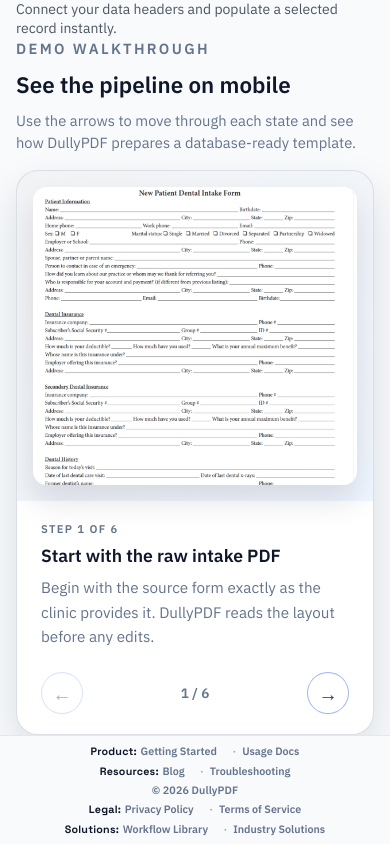
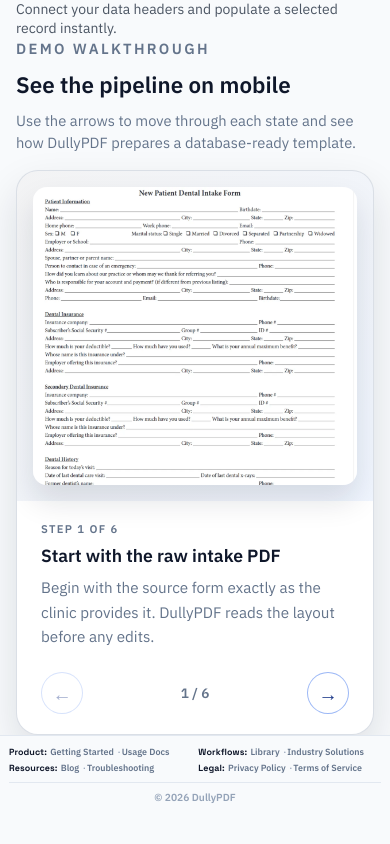
Before and after one commit to justin-thakral/dullyPDF, a React (Vite) app in the folder frontend/: page / in a window 390 px wide. Shown: the part 1212-2056 px from the top of the page. After the commit the page ends 2025 px from the top, so only its background shows below. Built offline with nearby package versions, Linux system fonts and the light colour scheme; no server answers.

Commit message:
Refine mobile footer rows and compact link labels

```diff
--- a/frontend/src/components/ui/SiteFooter.css
+++ b/frontend/src/components/ui/SiteFooter.css
@@ -98,7 +98,7 @@
   white-space: nowrap;
 }
 
-@media (max-width: 1180px) {
+@media (max-width: 1180px) and (min-width: 901px) {
   .site-footer {
     padding: 0.45rem 0.72rem;
   }
@@ -145,26 +145,104 @@
   }
 }
 
+@media (max-width: 900px) {
+  .site-footer {
+    padding: 0.68rem 0.78rem 0.56rem;
+  }
+
+  .site-footer__mobile {
+    max-width: 1100px;
+    margin: 0 auto;
+  }
+
+  .site-footer__mobile-rows {
+    display: flex;
+    flex-direction: column;
+    gap: 0.22rem;
+    margin-bottom: 0.42rem;
+  }
+
+  .site-footer__mobile-row {
+    display: grid;
+    grid-template-columns: repeat(2, minmax(0, 1fr));
+    gap: 0.52rem;
+    align-items: baseline;
+  }
+
+  .site-footer__mobile-row .site-footer__link-group {
+    gap: 0.24rem;
+    white-space: normal;
+    min-width: 0;
+  }
+
+  .site-footer__mobile-row .site-footer__label {
+    font-size: 0.6rem;
+    letter-spacing: 0.01em;
+    flex-shrink: 0;
+  }
+
+  .site-footer__mobile-row .site-footer__links {
+    flex-wrap: nowrap;
+    white-space: nowrap;
+    gap: 0;
+    min-width: 0;
+  }
+
+  .site-footer__mobile-row .site-footer__links a {
+    font-size: 0.6rem;
+    line-height: 1.2;
+  }
+
+  .site-footer__mobile-row .site-footer__links a + a {
+    margin-left: 0.28rem;
+    padding-left: 0.28rem;
+  }
+
+  .site-footer__mobile-row .site-footer__links a + a::before {
+    left: -0.02rem;
+  }
+
+  .site-footer__mobile-bottom {
+    display: flex;
+    justify-content: center;
+    align-items: center;
+    padding-top: 0.38rem;
+    border-top: 1px solid #e2e8f0;
+    font-size: 0.66rem;
+    color: #94a3b8;
+    font-weight: 700;
+    text-align: center;
+  }
+}
+
 @media (max-width: 640px) {
   .site-footer {
-    padding: 0.42rem 0.56rem;
+    padding: 0.62rem 0.56rem 0.48rem;
   }
 
-  .site-footer__bar {
-    gap: 0.28rem;
+  .site-footer__mobile-rows {
+    gap: 0.18rem;
   }
 
-  .site-footer__link-group {
-    gap: 0.22rem;
+  .site-footer__mobile-row {
+    gap: 0.42rem;
   }
 
-  .site-footer__links {
-    gap: 0.24rem 0.42rem;
+  .site-footer__mobile-row .site-footer__link-group {
+    gap: 0.2rem;
   }
 
-  .site-footer__label,
-  .site-footer__links a,
-  .site-footer__center {
-    font-size: 0.67rem;
+  .site-footer__mobile-row .site-footer__label,
+  .site-footer__mobile-row .site-footer__links a {
+    font-size: 0.56rem;
+  }
+
+  .site-footer__mobile-row .site-footer__links a + a {
+    margin-left: 0.24rem;
+    padding-left: 0.24rem;
+  }
+
+  .site-footer__mobile-bottom {
+    font-size: 0.64rem;
   }
 }
--- a/frontend/src/components/ui/SiteFooter.tsx
+++ b/frontend/src/components/ui/SiteFooter.tsx
@@ -1,3 +1,4 @@
+import { useEffect, useState } from 'react';
 import './SiteFooter.css';
 
 const PRODUCT_LINKS = [
@@ -20,10 +21,17 @@
   { label: 'Industry Solutions', href: '/industries' },
 ];
 
+const MOBILE_WORKFLOW_LINKS = [
+  { label: 'Library', href: '/workflows' },
+  { label: 'Industry Solutions', href: '/industries' },
+];
+
 type FooterLink = {
   label: string;
   href: string;
 };
+
+const MOBILE_FOOTER_QUERY = '(max-width: 900px)';
 
 const InlineLinkGroup = ({
   title,
@@ -47,8 +55,35 @@
 );
 
 export const SiteFooter = () => {
+  const [mobileFooter, setMobileFooter] = useState(() => {
+    if (typeof window === 'undefined' || typeof window.matchMedia !== 'function') return false;
+    return window.matchMedia(MOBILE_FOOTER_QUERY).matches;
+  });
+
+  useEffect(() => {
+    if (typeof window === 'undefined' || typeof window.matchMedia !== 'function') return;
+    const mediaQuery = window.matchMedia(MOBILE_FOOTER_QUERY);
+    const handleChange = (event: MediaQueryListEvent) => {
+      setMobileFooter(event.matches);
+    };
+
+    setMobileFooter(mediaQuery.matches);
+    if (typeof mediaQuery.addEventListener === 'function') {
+      mediaQuery.addEventListener('change', handleChange);
+      return () => mediaQuery.removeEventListener('change', handleChange);
+    }
+
+    const legacyMediaQuery = mediaQuery as MediaQueryList & {
+      addListener: (listener: (event: MediaQueryListEvent) => void) => void;
+      removeListener: (listener: (event: MediaQueryListEvent) => void) => void;
+    };
+    legacyMediaQuery.addListener(handleChange);
+    return () => legacyMediaQuery.removeListener(handleChange);
+  }, []);
+
   return (
     <footer className="site-footer">
+      {!mobileFooter ? (
         <div className="site-footer__bar">
           <InlineLinkGroup className="site-footer__group--product" title="Product" links={PRODUCT_LINKS} />
           <InlineLinkGroup className="site-footer__group--resources" title="Resources" links={RESOURCE_LINKS} />
@@ -58,6 +93,21 @@
           <InlineLinkGroup className="site-footer__group--legal" title="Legal" links={LEGAL_LINKS} />
           <InlineLinkGroup className="site-footer__group--solutions" title="Solutions" links={SOLUTION_LINKS} />
         </div>
+      ) : (
+        <div className="site-footer__mobile">
+          <div className="site-footer__mobile-rows">
+            <div className="site-footer__mobile-row">
+              <InlineLinkGroup title="Product" links={PRODUCT_LINKS} />
+              <InlineLinkGroup title="Workflows" links={MOBILE_WORKFLOW_LINKS} />
+            </div>
+            <div className="site-footer__mobile-row">
+              <InlineLinkGroup title="Resources" links={RESOURCE_LINKS} />
+              <InlineLinkGroup title="Legal" links={LEGAL_LINKS} />
+            </div>
+          </div>
+          <div className="site-footer__mobile-bottom">&copy; {new Date().getFullYear()} DullyPDF</div>
+        </div>
+      )}
     </footer>
   );
 };
```
Lines whose indentation alone changed are shown as unchanged.
